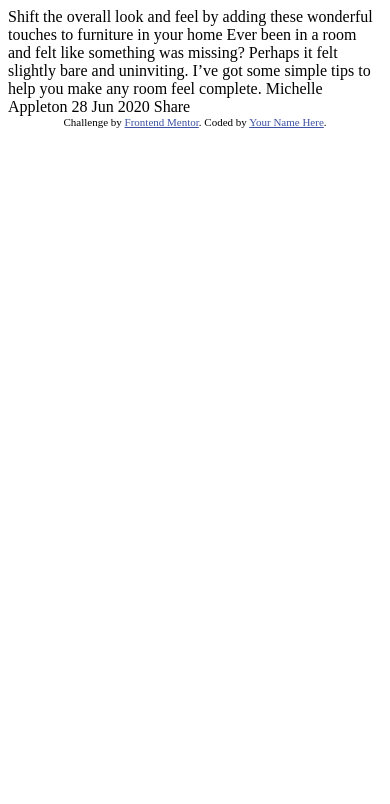
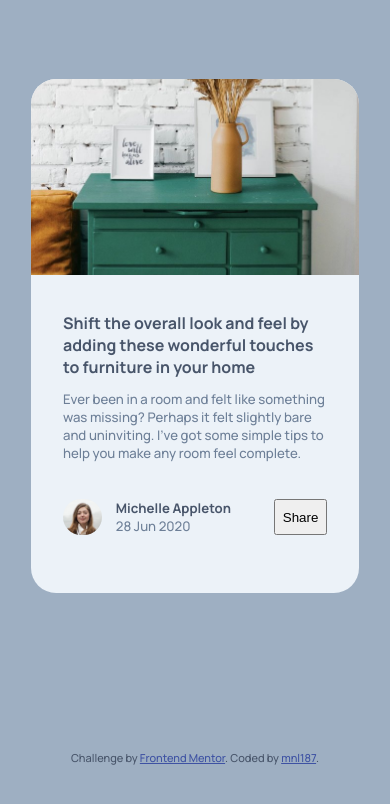
Before and after one commit to mnl187/article-preview-component, a plain HTML site: page index.html in a window 390 px wide. Drawn offline with Linux system fonts and the light colour scheme.

Commit message:
mobile first

```diff
--- a/index.html
+++ b/index.html
@@ -2,35 +2,36 @@
 <html lang="en">
 <head>
     <meta charset="UTF-8">
-  <meta name="viewport" content="width=device-width, initial-scale=1.0"> <!-- displays site properly based on user's device -->
-
+    <meta name="viewport" content="width=device-width, initial-scale=1.0">
+    <!-- displays site properly based on user's device -->
+    <link href="https://fonts.googleapis.com/css2?family=Manrope:wght@500;700&display=swap" rel="stylesheet">
     <link rel="icon" type="image/png" sizes="32x32" href="./images/favicon-32x32.png">
-
+    <link rel="stylesheet" href="style.css">
     <title>Frontend Mentor | Article preview component</title>
 
-  <!-- Feel free to remove these styles or customise in your own stylesheet 👍 -->
-  <style>
-    .attribution { font-size: 11px; text-align: center; }
-    .attribution a { color: hsl(228, 45%, 44%); }
-  </style>
 </head>
 <body>
-
-  Shift the overall look and feel by adding these wonderful
-  touches to furniture in your home
-
-  Ever been in a room and felt like something was missing? Perhaps
+<section>
+    <div class="box-img"></div>
+    <div class="box-text">
+        <h1>Shift the overall look and feel by adding these wonderful
+            touches to furniture in your home</h1>
+        <p>Ever been in a room and felt like something was missing? Perhaps
             it felt slightly bare and uninviting. I’ve got some simple tips
-  to help you make any room feel complete.
-
-  Michelle Appleton
-  28 Jun 2020
-
-  Share
-
+            to help you make any room feel complete.</p>
+    </div>
+    <div class="box-signature">
+        <div class="box-signature-img"></div>
+        <div class="box-signature-text">
+            <h3>Michelle Appleton</h3>
+            <p>28 Jun 2020</p>
+        </div>
+        <button>Share</button>
+    </div>
+</section>
 <div class="attribution">
     Challenge by <a href="https://www.frontendmentor.io?ref=challenge" target="_blank">Frontend Mentor</a>.
-    Coded by <a href="#">Your Name Here</a>.
+    Coded by <a href="#">mnl187</a>.
 </div>
 </body>
 </html>
--- /dev/null
+++ b/style.css
@@ -0,0 +1,78 @@
+:root {
+    --very-dark-grayish-blue: hsl(217, 19%, 35%);
+    --desaturated-dark-blue: hsl(214, 17%, 51%);
+    --grayish-blue: hsl(212, 23%, 69%);
+    --light-grayish-blue: hsl(210, 46%, 95%);
+}
+
+*, *::before, *::after {
+    box-sizing: border-box;
+    margin: 0;
+    padding: 0;
+}
+
+.attribution {
+    font-size: 11px;
+    text-align: center;
+}
+
+.attribution a {
+    color: hsl(228, 45%, 44%);
+}
+
+body {
+    display: grid;
+    place-items: center;
+    min-height: 100vh;
+    font-size: 16px;
+    font-family: 'Manrope', sans-serif;
+    background-color: var(--grayish-blue);
+    color: var(--very-dark-grayish-blue);
+}
+section {
+    width: 20.5rem;
+    height: 32.125rem;
+    border-radius: 25px;
+    background-color: var(--light-grayish-blue);
+}
+.box-img {
+    background-image: url("images/drawers.jpg");
+    background-position: center;
+    background-repeat: no-repeat;
+    background-size: cover;
+    height: 12.25rem;
+    border-radius: 25px 25px 0 0; ;
+}
+.box-text {
+    margin: 2.325rem 2rem;
+}
+
+.box-text h1 {
+    margin-bottom: 0.75rem;
+    font-size: 1rem;
+    font-weight: 700;
+}
+.box-text p, .box-signature-text h3, .box-signature-text p {
+    font-size: 0.825rem;
+}
+.box-signature {
+    margin: 0 2rem 1rem 2rem;
+    display: grid;
+    grid-template-columns: 1fr 3fr 1fr;
+}
+.box-signature-img {
+    background-image: url("images/avatar-michelle.jpg");
+    background-size: cover;
+    background-repeat: no-repeat;
+    border-radius: 50px;
+    margin-right: 0.875rem;
+}
+
+.box-signature-text h3 {
+    font-weight: 700;
+
+}
+.box-text p, .box-signature-text p {
+    color: var(--desaturated-dark-blue);
+
+}
```
Lines whose indentation alone changed are shown as unchanged.
